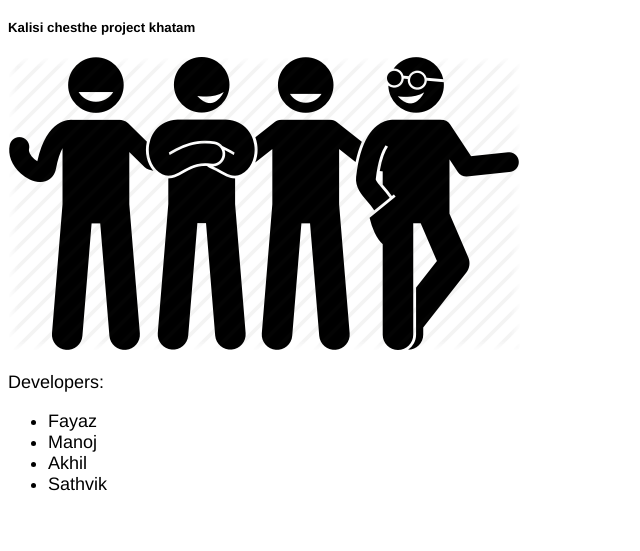
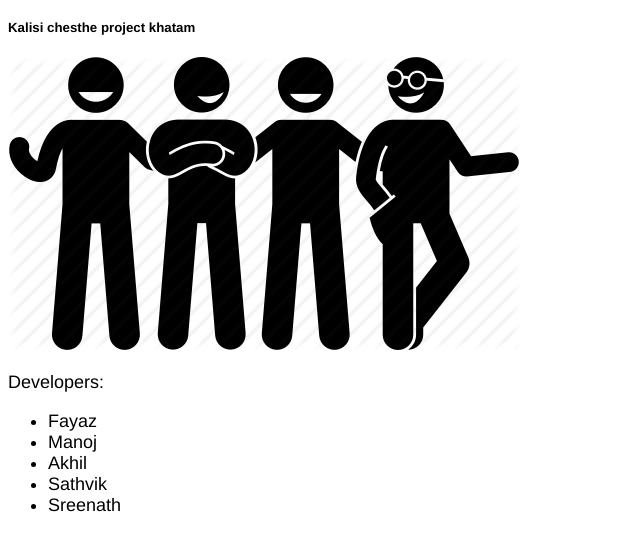
Before and after one commit to IamFayaz97/Manam, a plain HTML site: page src/index.html in a window 1280 px wide. Shown: the part 109-660 px from the top of the page, without its empty margins (0-640 px from the left). Drawn offline with Linux system fonts and the light colour scheme.

Commit message:
Added Sreenath

```diff
--- a/src/index.html
+++ b/src/index.html
@@ -17,6 +17,7 @@
         <li>Manoj</li>
         <li>Akhil</li>
         <li>Sathvik</li>
+        <li>Sreenath</li>
     </ul>
     <p></p>
 
```
